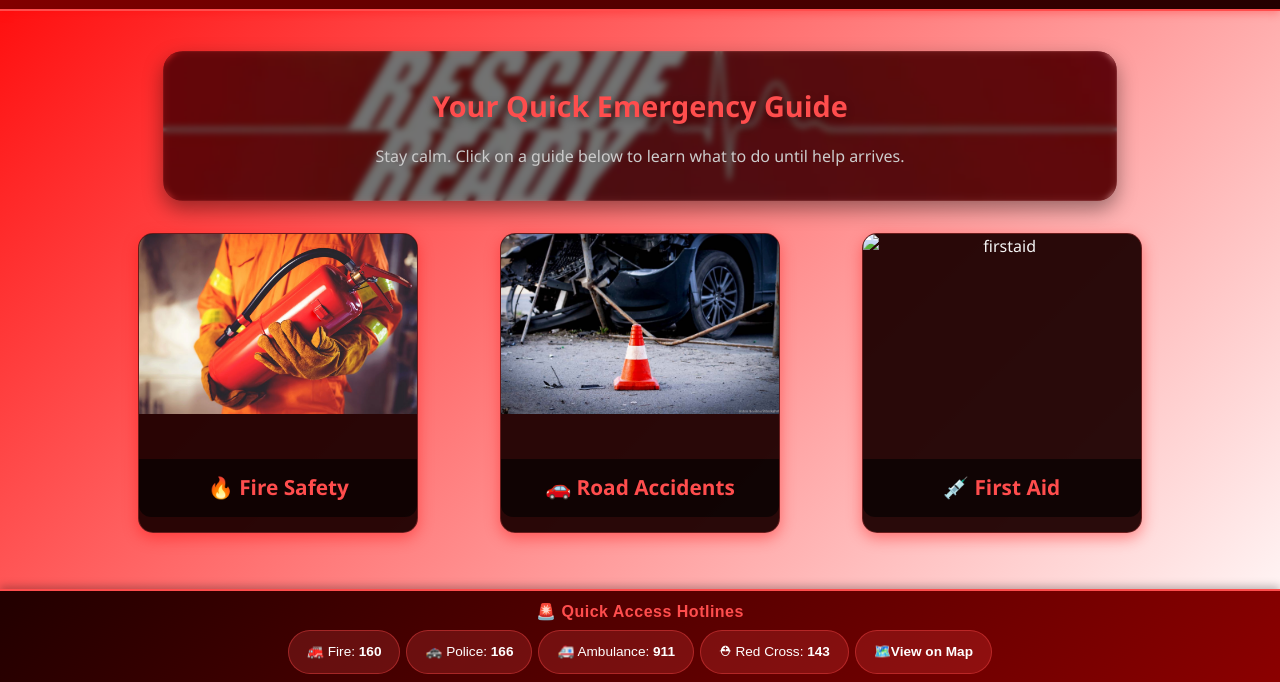
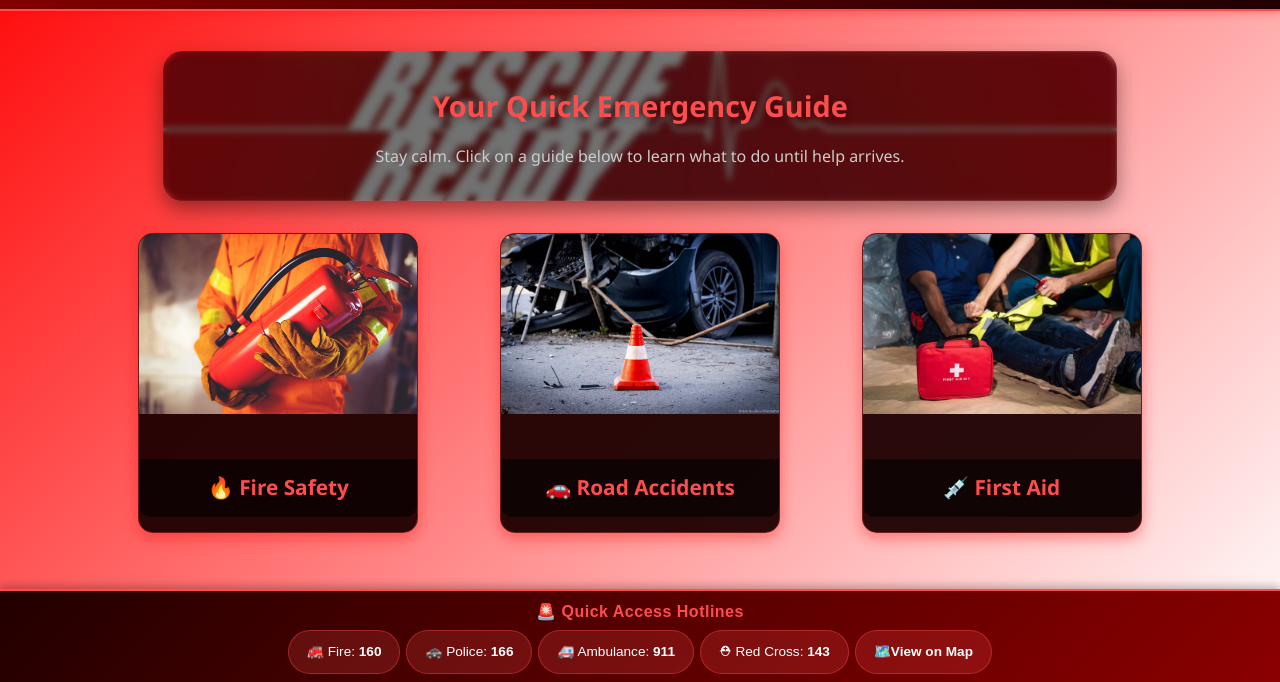
Before and after one commit to Dasjimm/Rescue, a plain HTML site: page index.html in a window 1280 px wide. Shown: the part 118-800 px from the top of the page. Drawn offline with Linux system fonts and the light colour scheme; a script that the page names is missing; files whose address does not match are found by name.

```diff
--- a/index.html
+++ b/index.html
@@ -42,7 +42,7 @@
 
         <div class="card-link" onclick="showPage('firstaid')">
           <div class="card">
-            <img src="image/firstaid.jpg" alt="firstaid" class="card-img">
+            <img src="firstaid.jpg" alt="firstaid" class="card-img">
             <h3>💉 First Aid</h3>
           </div>
         </div>
```
